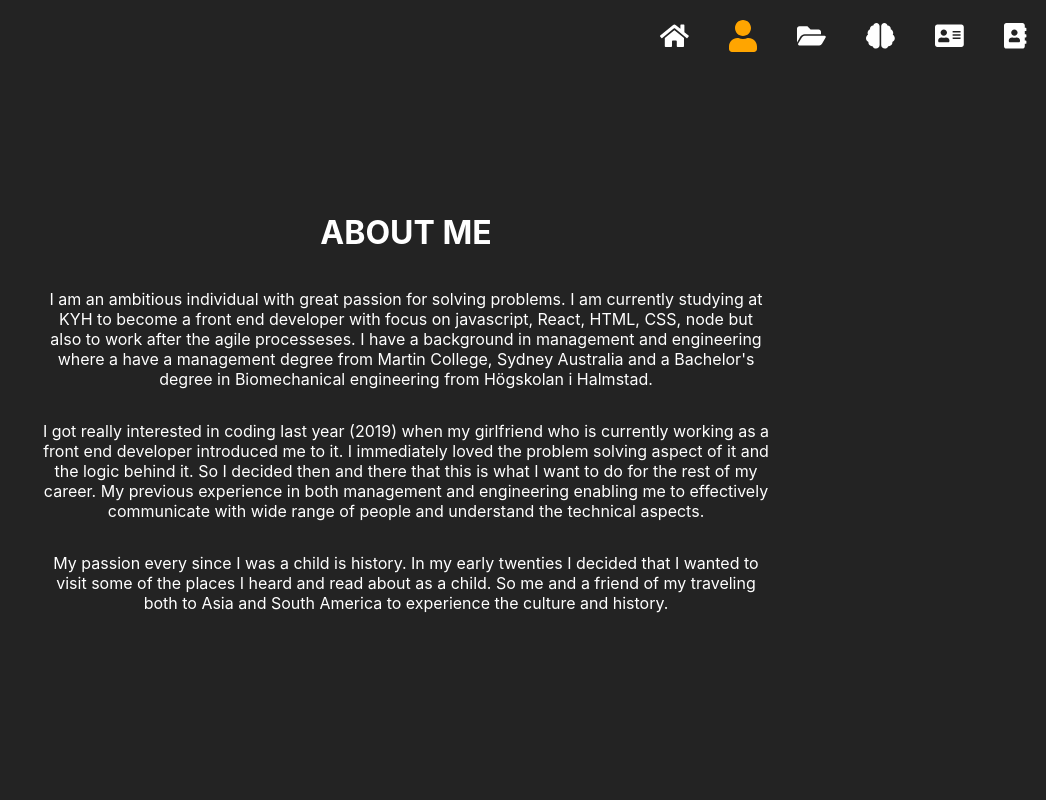
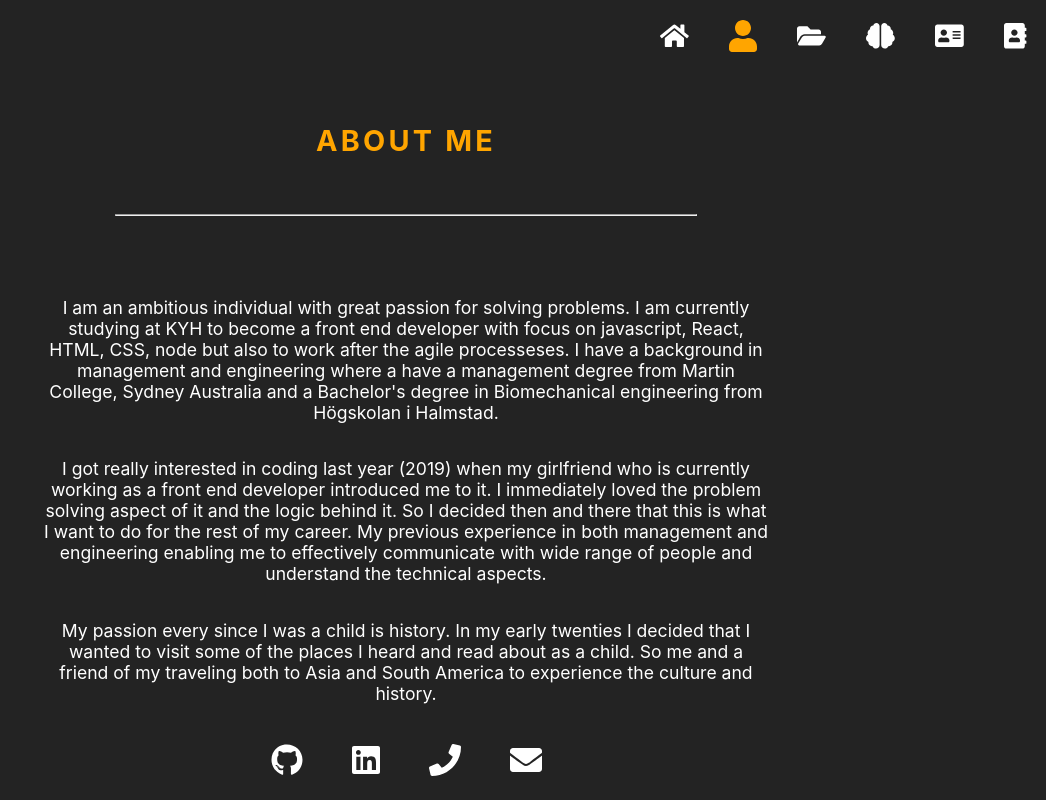
Before and after one commit to gekelund/Portfolio, a React (Create React App) app: page /about in a window 1280 px wide. Shown: the whole page, without its empty margins (234-1280 px from the left). Built offline with nearby package versions, Linux system fonts and the light colour scheme.

Commit message:
Styling pages

```diff
--- a/src/App.js
+++ b/src/App.js
@@ -4,8 +4,12 @@ import { BrowserRouter } from "react-router-dom";
 import Paths from "./components/navigation/paths";
 import { GlobalStyle } from "./styles/globalStyles";
 import { Header, Main, Footer } from "./styles/layout";
+import SideBar from "./components/SideBar";
+import { useMediaQuery } from "./utility";
 
 function App() {
+  const SmallScreenSize = useMediaQuery("(max-width: 768px)");
+
   return (
     <BrowserRouter>
       <GlobalStyle />
@@ -16,7 +20,7 @@ function App() {
         <Paths />
       </Main>
 
-      <Footer></Footer>
+      <Footer>{SmallScreenSize ? "" : <SideBar />}</Footer>
     </BrowserRouter>
   );
 }
--- /dev/null
+++ b/src/components/SideBar/index.js
@@ -0,0 +1,65 @@
+import React from "react";
+import { FontAwesomeIcon } from "@fortawesome/react-fontawesome";
+import { faLinkedin, faGithub } from "@fortawesome/free-brands-svg-icons";
+import { faPhone, faEnvelope } from "@fortawesome/free-solid-svg-icons";
+import styled from "styled-components";
+
+const Container = styled.div`
+  display: flex;
+  flex-direction: row;
+  list-style: none;
+  align-items: center;
+  justify-content: space-around;
+  width: 20rem;
+`;
+
+const Link = styled.a`
+  color: white;
+
+  &:hover {
+    color: orange;
+  }
+`;
+
+const SideBar = () => {
+  return (
+    <>
+      <Container>
+        <li>
+          <Link
+            target="_blank"
+            rel="noopener noreferrer"
+            href="https://github.com/"
+          >
+            <FontAwesomeIcon icon={faGithub} size="2x" />
+          </Link>
+        </li>
+        <li>
+          <Link
+            target="_blank"
+            rel="noopener noreferrer"
+            href="https://linkedin.com/in/gustaf-ekelund-799b58140"
+          >
+            <FontAwesomeIcon icon={faLinkedin} size="2x" />
+          </Link>
+        </li>
+        <li>
+          <Link href="tel:0705190809">
+            <FontAwesomeIcon icon={faPhone} size="2x" />
+          </Link>
+        </li>
+        <li>
+          <Link
+            target="_blank"
+            rel="noopener noreferrer"
+            href="//mail.google.com/mail/?view=cm&fs=1&tf=1&to=gustafaekelund@email.com"
+          >
+            <FontAwesomeIcon icon={faEnvelope} size="2x" />
+          </Link>
+        </li>
+      </Container>
+    </>
+  );
+};
+
+export default SideBar;
--- a/src/pages/about/index.js
+++ b/src/pages/about/index.js
@@ -20,7 +20,8 @@ const Container = styled.div`
 const About = () => {
   return (
     <Container>
-      <h1>ABOUT ME</h1>
+      <h2>ABOUT ME</h2>
+      <hr style={{ width: "80%", margin: "2rem 0rem 4rem 0rem" }}></hr>
       <p>
         I am an ambitious individual with great passion for solving problems. I
         am currently studying at KYH to become a front end developer with focus
--- a/src/pages/contact/index.js
+++ b/src/pages/contact/index.js
@@ -1,10 +1,53 @@
 import React from "react";
+import styled from "styled-components";
+import { FontAwesomeIcon } from "@fortawesome/react-fontawesome";
+import { faLinkedin } from "@fortawesome/free-brands-svg-icons";
+import { faPhone, faEnvelope } from "@fortawesome/free-solid-svg-icons";
+
+const Container = styled.div`
+  display: flex;
+  flex-direction: column;
+  justify-content: center;
+  align-items: center;
+  list-style: none;
+  height: 100%;
+  text-align: center;
+`;
+
+const Wrapper = styled.div`
+  display: flex;
+  justify-content: space-evenly;
+  align-items: center;
+  width: 200px;
+  padding: 0;
+  margin: 0;
+`;
 
 const Contact = () => {
   return (
-    <div>
-      <h1>Contact</h1>
-    </div>
+    <Container>
+      <h2>Contact</h2>
+      <hr style={{ width: "50%", margin: "2rem 0rem 4rem 0rem" }}></hr>
+      <Wrapper>
+        <FontAwesomeIcon icon={faPhone} size="lg" />
+        <h3>Phone</h3>
+      </Wrapper>
+      <p style={{ marginTop: "0", color: "orange" }}>+46 (0)70 519 08 09</p>
+      <Wrapper>
+        <FontAwesomeIcon icon={faEnvelope} size="lg" />
+        <h3>Mail</h3>
+      </Wrapper>
+      <p style={{ marginTop: "0", color: "orange" }}>
+        gustafaekelund@gmail.com
+      </p>
+      <Wrapper>
+        <FontAwesomeIcon icon={faLinkedin} size="lg" />
+        <h3>LinkedIn</h3>
+      </Wrapper>
+      <p style={{ marginTop: "0", color: "orange" }}>
+        linkedin.com/in/gustaf-ekelund-799b58140
+      </p>
+    </Container>
   );
 };
 
--- a/src/pages/home/index.js
+++ b/src/pages/home/index.js
@@ -1,6 +1,7 @@
 import React from "react";
 import styled from "styled-components";
-import { NavLink, withRouter } from "react-router-dom";
+import { NavLink } from "react-router-dom";
+import { ColorTheme } from "../../styles/globalStyles";
 
 const Container = styled.div`
   display: flex;
@@ -13,7 +14,8 @@ const Container = styled.div`
 `;
 
 const Link = styled(NavLink)`
-  color: white;
+  color: ${ColorTheme.primaryBackground};
+  font-weight: bold;
   text-decoration: none;
   font-size: 1rem;
   background-color: orange;
@@ -33,13 +35,7 @@ const Link = styled(NavLink)`
 const Home = () => {
   return (
     <Container>
-      <h1
-        style={{
-          color: "orange",
-        }}
-      >
-        I AM GUSTAF EKELUND
-      </h1>
+      <h1>I AM GUSTAF EKELUND</h1>
       <h3>FRONT END DEVELOPER</h3>
 
       <Link to="/about" exact>
--- a/src/pages/projects/index.js
+++ b/src/pages/projects/index.js
@@ -1,8 +1,9 @@
-import React, { useState } from "react";
+import React from "react";
 import styled from "styled-components";
 import { ProjectContent } from "./content";
 import { FontAwesomeIcon } from "@fortawesome/react-fontawesome";
 import { faGithub } from "@fortawesome/free-brands-svg-icons";
+import { ColorTheme } from "../../styles/globalStyles";
 
 const GridContainer = styled.div`
   height: 100%;
@@ -75,6 +76,11 @@ const Image = styled.img`
   height: 400px;
   object-fit: contain;
   border-radius: 20px;
+
+  @media screen and (max-width: 768px) {
+    width: 300px;
+    height: 300px;
+  }
 `;
 
 const SubHeadlineWrapper = styled.div`
@@ -90,22 +96,25 @@ const LinkButton = styled.a`
   border-radius: 20px;
   border: none;
   padding: 10px 20px 10px 20px;
-  background: blue;
+  background: orange;
   cursor: pointer;
-  color: white;
+  color: ${ColorTheme.primaryBackground};
   font-weight: bold;
 
   &:hover {
-    background-color: orange;
+    background-color: softorange;
+    letter-spacing: 0.3rem;
+    box-shadow: 10px 10px 80px white;
   }
 `;
 
-const HeaderWrapper = styled.div`
+const ContentWrapper = styled.div`
   display: flex;
   flex-direction: column;
-  margin-bottom: 6rem;
+  margin: 6rem 2rem 3rem 2rem;
   justify-content: center;
   align-items: center;
+  text-align: center;
 `;
 
 const Project = () => {
@@ -118,9 +127,13 @@ const Project = () => {
           </Header>
           <TechData>
             <SubHeadlineWrapper>
-              <h2>{content.title}</h2>
+              <h3>{content.title}</h3>
 
-              <LinkButton target="_blank" href={content.githubRepo}>
+              <LinkButton
+                target="_blank"
+                href={content.githubRepo}
+                rel="noopener noreferrer"
+              >
                 GitHub
               </LinkButton>
             </SubHeadlineWrapper>
@@ -146,7 +159,7 @@ const Project = () => {
             </ListStyle>
           </TechData>
           <Description>
-            <p style={{ fontSize: "1.2rem" }}>{content.about}</p>
+            <p>{content.about}</p>
           </Description>
         </GridContainer>
       ))}
@@ -157,23 +170,26 @@ const Project = () => {
 const Projects = () => {
   return (
     <Wrapper>
-      <HeaderWrapper>
-        <h1>Projects</h1>
-        <p>
+      <ContentWrapper>
+        <h2 style={{ color: "orange" }}>PROJECTS</h2>
+        <hr style={{ width: "80%", margin: "1rem 0rem 1rem 0rem" }}></hr>
+        <blockquote>
           Here is some of the projects I been involved in. On my gitHub you can
           find additional projects I worked on.
-        </p>
-      </HeaderWrapper>
+        </blockquote>
+      </ContentWrapper>
       <Project />
-
+      <ContentWrapper>
         <h2>See Github for more projects</h2>
         <a
           style={{ textDecoration: "none", color: "orange" }}
           target="_blank"
           href="https://github.com/gekelund?tab=projects"
+          rel="noopener noreferrer"
         >
           <FontAwesomeIcon icon={faGithub} size="4x" />
         </a>
+      </ContentWrapper>
     </Wrapper>
   );
 };
--- a/src/pages/skills/index.js
+++ b/src/pages/skills/index.js
@@ -1,10 +1,128 @@
 import React from "react";
+import styled from "styled-components";
+import { FontAwesomeIcon } from "@fortawesome/react-fontawesome";
+import {
+  faJsSquare,
+  faReact,
+  faNodeJs,
+  faHtml5,
+  faCss3Alt,
+  faGithub,
+} from "@fortawesome/free-brands-svg-icons";
 
-const Skills = () => {
+const Container = styled.div`
+  display: flex;
+  flex-direction: column;
+  justify-content: center;
+  align-items: center;
+  list-style: none;
+  margin-top: 5%;
+
+  @media screen and (max-width: 768px) {
+    margin-bottom: 20%;
+    margin-top: 20%;
+  }
+`;
+
+const SkillContainer = styled.div`
+  display: flex;
+  flex-direction: row;
+  justify-content: space-between;
+  align-items: center;
+  @media screen and (max-width: 768px) {
+    flex-direction: column;
+  }
+`;
+
+const EachSkill = styled.p`
+  display: flex;
+  width: 250px;
+  align-items: center;
+  margin-right: auto;
+  font-size: 1.4em;
+  color: #ffffff;
+`;
+
+const SkillBarContainer = styled.div`
+  width: 300px;
+  height: 25px;
+  background-color: #ddd;
+  border-radius: 20px;
+  box-shadow: 5px 5px 5px 3px darkgray inset;
+  @media screen and (max-width: 768px) {
+    width: 200px;
+  }
+`;
+
+const Skill = styled.div`
+  text-align: right;
+  height: 25px;
+  color: white;
+  border-radius: 20px;
+
+  box-shadow: 5px 5px 5px 3px darkorange inset;
+`;
+
+const ListSkills = [
+  {
+    skill: "HTML",
+    icon: faHtml5,
+    iconStyle: { marginRight: "10px", color: "red" },
+    style: { width: "97%", backgroundColor: "orange" },
+  },
+  {
+    skill: "CSS",
+    icon: faCss3Alt,
+    iconStyle: { marginRight: "10px", color: "orange" },
+    style: { width: "95%", backgroundColor: "orange" },
+  },
+  {
+    skill: "JavaScript",
+    icon: faJsSquare,
+    iconStyle: { marginRight: "10px", color: "#ffe600" },
+    style: { width: "90%", backgroundColor: "orange" },
+  },
+  {
+    skill: "React",
+    icon: faReact,
+    iconStyle: { marginRight: "10px", color: "blue" },
+    style: { width: "80%", backgroundColor: "orange" },
+  },
+  {
+    skill: "Node js",
+    icon: faNodeJs,
+    iconStyle: { marginRight: "10px", color: "green" },
+    style: { width: "50%", backgroundColor: "orange" },
+  },
+  {
+    skill: "GitHub",
+    icon: faGithub,
+    iconStyle: { marginRight: "10px", color: "black" },
+    style: { width: "85%", backgroundColor: "orange" },
+  },
+];
+
+const Skills = (props) => {
   return (
-    <div>
-      <h1>Skills</h1>
-    </div>
+    <Container>
+      <h2>SKILLS</h2>
+      <hr style={{ width: "50%", margin: "2rem 0rem 4rem 0rem" }}></hr>
+      {ListSkills.map((skill) => (
+        <SkillContainer>
+          <EachSkill>
+            <FontAwesomeIcon
+              style={skill.iconStyle}
+              icon={skill.icon}
+              size="lg"
+            />
+            {skill.skill}
+          </EachSkill>
+          <SkillBarContainer>
+            <Skill style={skill.style}></Skill>
+          </SkillBarContainer>
+        </SkillContainer>
+      ))}
+    </Container>
   );
 };
 
--- a/src/styles/globalStyles.js
+++ b/src/styles/globalStyles.js
@@ -12,9 +12,6 @@ html {
 #root {
     height: 100%;
 }
-
-
-
 
 body {
     word-break: break-word;
@@ -34,5 +31,35 @@ body {
     }
 }
 
+h1 {
+    color: orange;
+    font-size: 2.5rem;
+    letter-spacing: 0.4rem;
+}
 
+h2 {
+    color: orange;
+    font-weight: bold;
+    font-size: 1.8rem;
+    letter-spacing: 0.2rem;
+}
+
+h3 {
+    font-size: 1.5rem;
+    letter-spacing: 0.1rem;
+}
+
+p {
+    font-size: 1.1rem;
+}
+
+blockquote {
+    font-size: 1.2rem;
+}
 `;
+
+export const ColorTheme = {
+  primaryBackground: "#232323",
+  font: "#ffffff",
+  headline: "orange",
+};
--- a/src/styles/layout.js
+++ b/src/styles/layout.js
@@ -24,8 +24,16 @@ export const Header = styled.div`
 
 export const Main = styled.div`
   grid-area: main;
+  overflow-y: scroll;
+
+  overflow-y: scroll;
+  -ms-overflow-style: none;
+
+  &::-webkit-scrollbar {
+    display: none;
 `;
 
 export const Footer = styled.div`
   grid-area: footer;
+  place-self: center;
 `;
```
Lines whose indentation alone changed are shown as unchanged.
